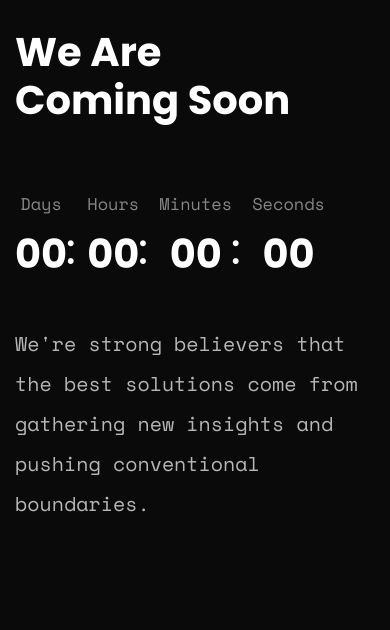
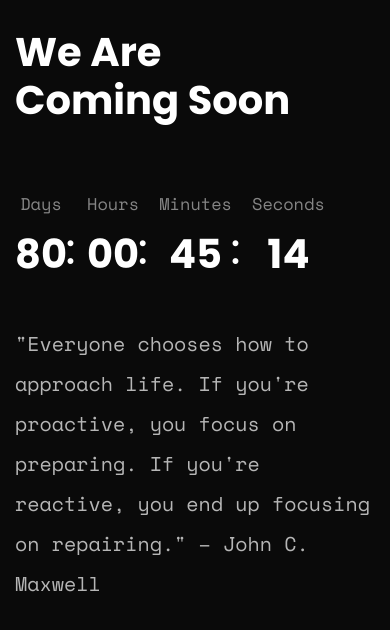
Before and after one commit to IT-Marshall-io/IT-Marshall.io, a plain HTML site: page index.html in a window 390 px wide. Shown: the part 140-770 px from the top of the page. Drawn offline with nearby package versions, Linux system fonts and the light colour scheme.

Commit message:
CSS Resp for Mobile and Dates

```diff
--- a/assets/css/style.css
+++ b/assets/css/style.css
@@ -1011,9 +1011,11 @@ p {
 
 main.main-06 {
   background: #0A0A0A;
-  overflow: hidden;
+  overflow-y: auto;
   width: 100%;
   height: 100vh;
+
+
 }
 
 main .header.header-06 {
--- a/index.html
+++ b/index.html
@@ -51,12 +51,13 @@
                             </div>
                             <div class="col-xl-7 col-lg-7">
                                 <!-- countdown start  -->
-                                <div class="wow fadeInRight" data-wow-delay=".4s" data-countdown="2021/10/01"></div>
+                                <div class="wow fadeInRight" data-wow-delay=".4s" data-countdown="2024/02/15"></div>
                                 <!-- countdown end  -->
                             </div>
                             <div class="col-xl-5 col-lg-5">
                                 <!-- desc strat  -->
-                                <p class="wow fadeInLeft" data-wow-delay=".4s">We're strong believers that the best solutions come from gathering new insights and pushing conventional boundaries.</p>
+                                <p class="wow fadeInLeft" data-wow-delay=".4s">"Everyone chooses how to approach life. If you're proactive, you focus on preparing. If you're reactive, you end up focusing on repairing."
+                                    – John C. Maxwell</p>
                                 <!-- desc end  -->
                             </div>
                         </div>
@@ -65,6 +66,7 @@
 
             </div>
             <!-- ========================= main-wrapper end ========================= -->
+
         </main>
         <!-- ========================= main end ========================= -->
 
```
